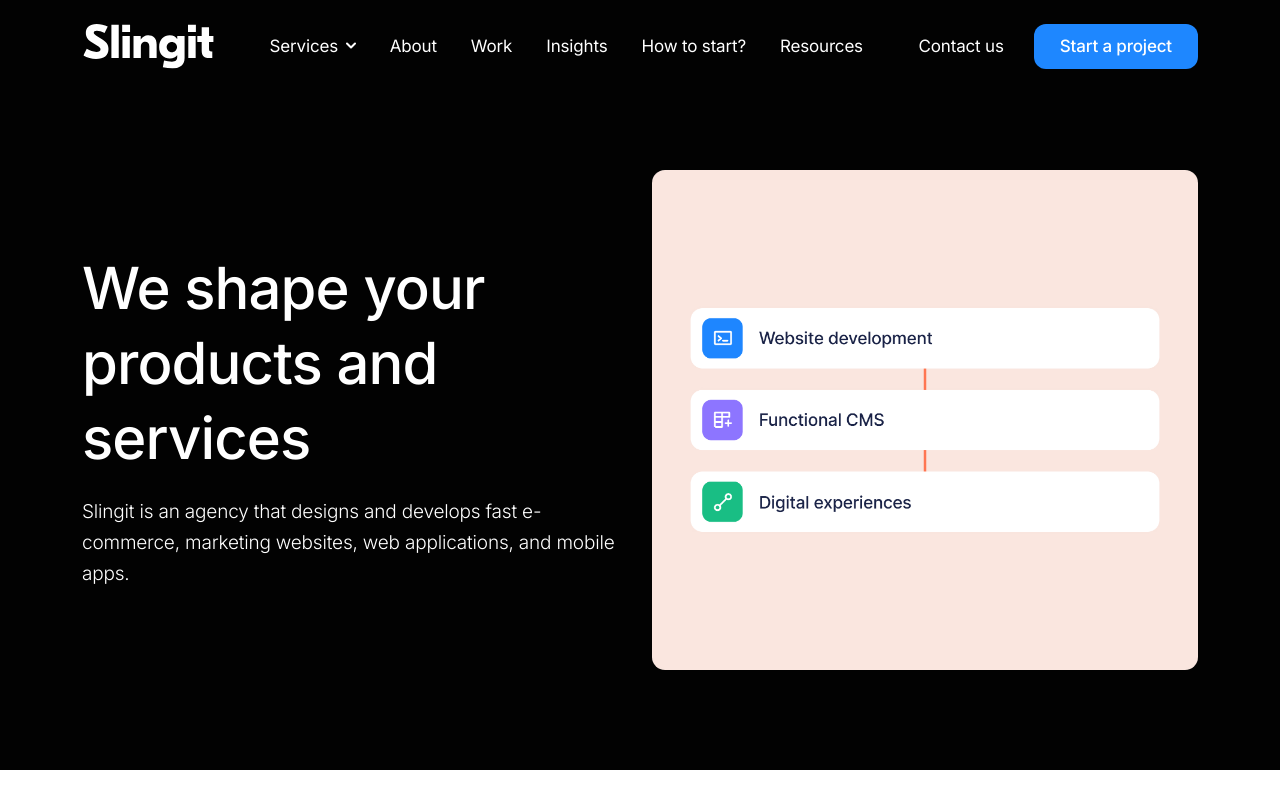
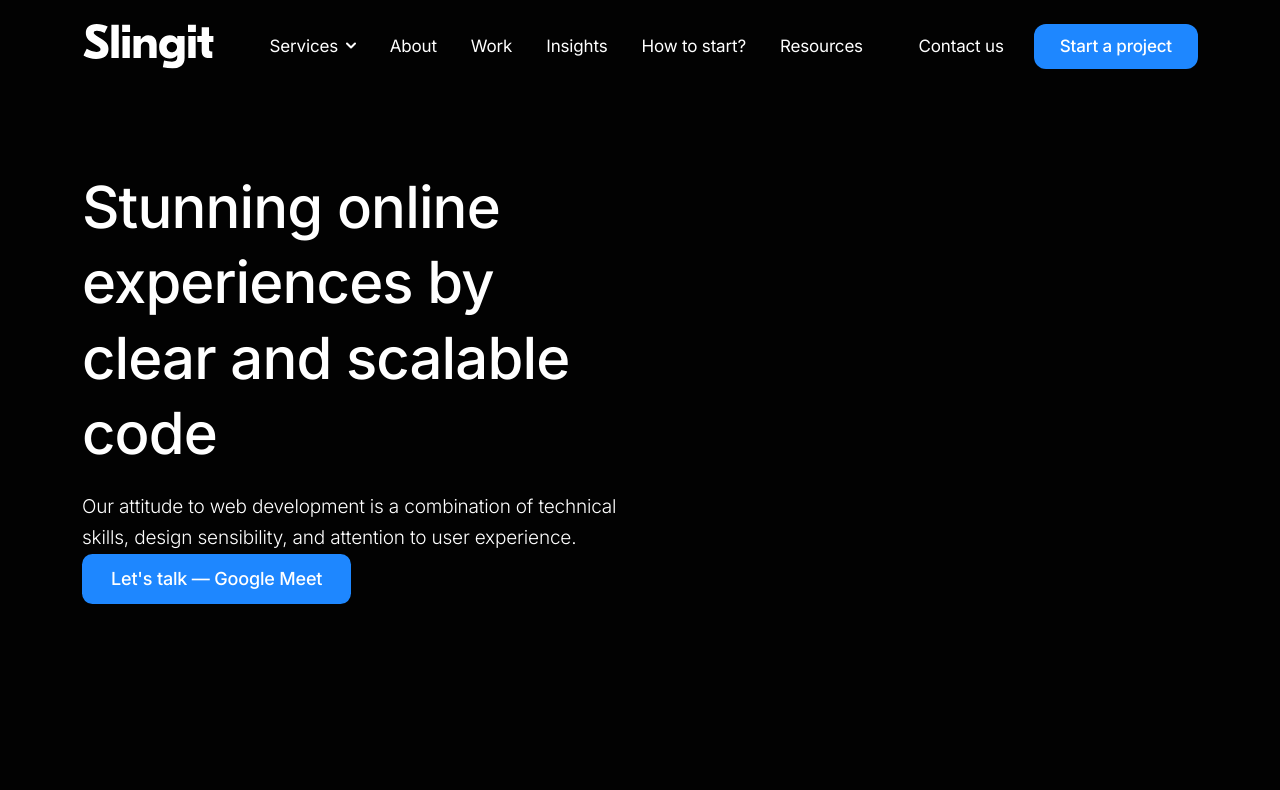
Before and after one commit to mcpalez/simple-react-web, a React (Create React App) app: page /services/development-services in a window 1280 px wide. Shown: the top 790 px of the page. Built offline with nearby package versions, Linux system fonts and the light colour scheme.

Commit message:
update hero

```diff
--- a/src/assets/Styles/app.scss
+++ b/src/assets/Styles/app.scss
@@ -7,3 +7,4 @@
 @import './prefooter/prefooter.scss';
 
 @import './services/services.scss';
+@import './development/development.scss';
--- /dev/null
+++ b/src/assets/Styles/development/_development-hero.scss
@@ -0,0 +1,18 @@
+.hero__development {
+    background: var(--st-main);
+    .container {
+        .row {
+            .col-hero__content {
+                p {
+                    max-width: 600px;
+                    @include lt-md {
+                        margin-bottom: 2.5vh;
+                    }
+                }
+                button {
+                    margin-top: 2vh;
+                }
+            }
+        }
+    }
+}
--- /dev/null
+++ b/src/assets/Styles/development/development.scss
@@ -0,0 +1 @@
+@import './development-hero';
--- a/src/components/sections/development/Hero.jsx
+++ b/src/components/sections/development/Hero.jsx
@@ -1,12 +1,18 @@
 import React from 'react';
 import Container from 'react-bootstrap/Container';
 import Col from 'react-bootstrap/Col';
+import ButtonFilled from '../../buttons/button-filled';
 
 const Hero = () => {
   return (
-    <section className='hero__development'>
+    <section className='hero__development top--spacing'>
         <Container>
-            <Col>
+            <Col md={6} className='col-hero__content'>
+              <h1 className='h1-default'>Stunning online experiences by clear and&nbsp;scalable code</h1>
+              <p className='p-default'>Our attitude to web development is a combination of technical skills, design sensibility, and attention to user experience.</p>
+              <ButtonFilled>Let's talk — Google Meet</ButtonFilled>
+            </Col>
+            <Col md={6} className='col-hero__wrapper'>
 
             </Col>
         </Container>
--- a/src/layout/NavigationBar.jsx
+++ b/src/layout/NavigationBar.jsx
@@ -64,7 +64,7 @@ function NavigationBar() {
 					<div className='menu-centered-desktop'>
 						<NavDropdown title="Services" id="basic-nav-dropdown">
 							<NavDropdown.Item href="#action/3.1">
-								<Link className='dropdown-link' to='/services/development' onClick={()=>{ collapseNav(); }}>Development services</Link>
+								<Link className='dropdown-link' to='/services/development-services' onClick={()=>{ collapseNav(); }}>Development services</Link>
 								<Link className='dropdown-link' to='/'>UX and UI services</Link>
 							</NavDropdown.Item>
 						</NavDropdown>
@@ -91,9 +91,8 @@ function NavigationBar() {
         </header>
         <Routes>
           	<Route path='/' element={<Home />}/>
-		  	<Route path='services' element={<Services />}>
-				<Route path='development-services' element={<Development />}></Route>
-			</Route>
+		  	<Route path='services' element={<Services />}></Route>
+			<Route path='services/development-services' element={<Development />}></Route>
         </Routes>
       </Router>
   )
```
Also changed, not shown: 1 other file (tests, documents, lock files or other folders).
